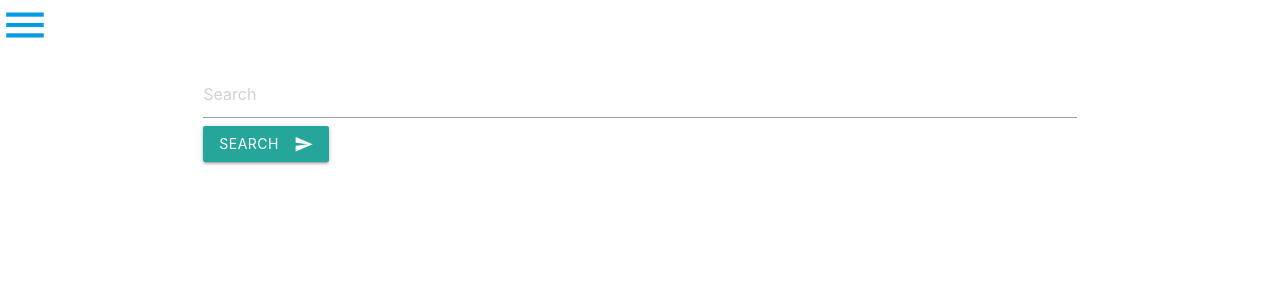
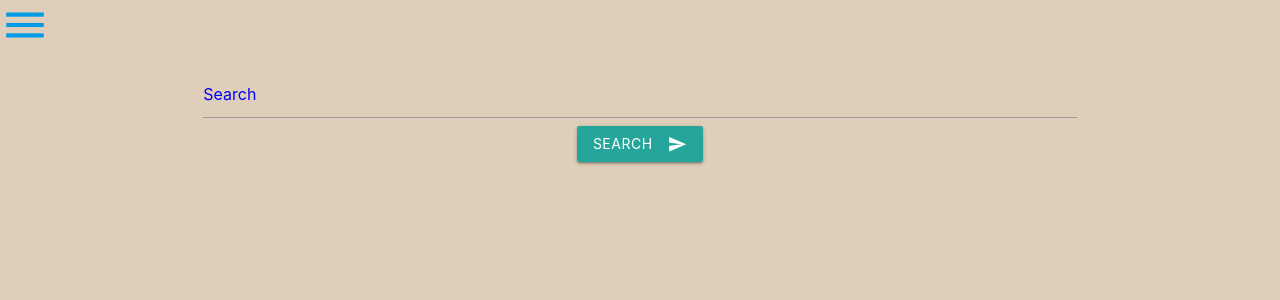
Before and after one commit to RomanSem01/SongsWebsite, a Django app: page / in a window 1280 px wide. Shown: the top 300 px of the page. Run offline with Django 3.2, Linux system fonts and the light colour scheme; data comes from the database, SQL or seed files in the repository; some libraries are stand-ins or nearby versions.

Commit message:
Added style.css file

```diff
--- /dev/null
+++ b/songs/static/topsongs/css/style.css
@@ -0,0 +1,11 @@
+body {
+    background-color: #DFCEB9;
+}
+
+.row {
+    text-align: center;
+}
+
+::placeholder {
+    color: blue;
+  }
--- a/songs/topsongs/templates/topsongs/base.html
+++ b/songs/topsongs/templates/topsongs/base.html
@@ -1,4 +1,5 @@
 <!DOCTYPE html>
+{% load static %}
 <html lang="en">
 
 <head>
@@ -7,6 +8,7 @@
     <meta name="viewport" content="width=device-width, initial-scale=1.0">
     <link rel="stylesheet" href="https://cdnjs.cloudflare.com/ajax/libs/materialize/1.0.0/css/materialize.min.css">
     <link href="https://fonts.googleapis.com/icon?family=Material+Icons" rel="stylesheet">
+    <link rel="stylesheet" href="{% static 'topsongs/css/style.css' %}">
     <script src="https://code.jquery.com/jquery-1.12.4.js"></script>
     <script src="https://code.jquery.com/ui/1.12.1/jquery-ui.js"></script>
     <script src="https://cdnjs.cloudflare.com/ajax/libs/materialize/1.0.0/js/materialize.min.js"></script>
```
